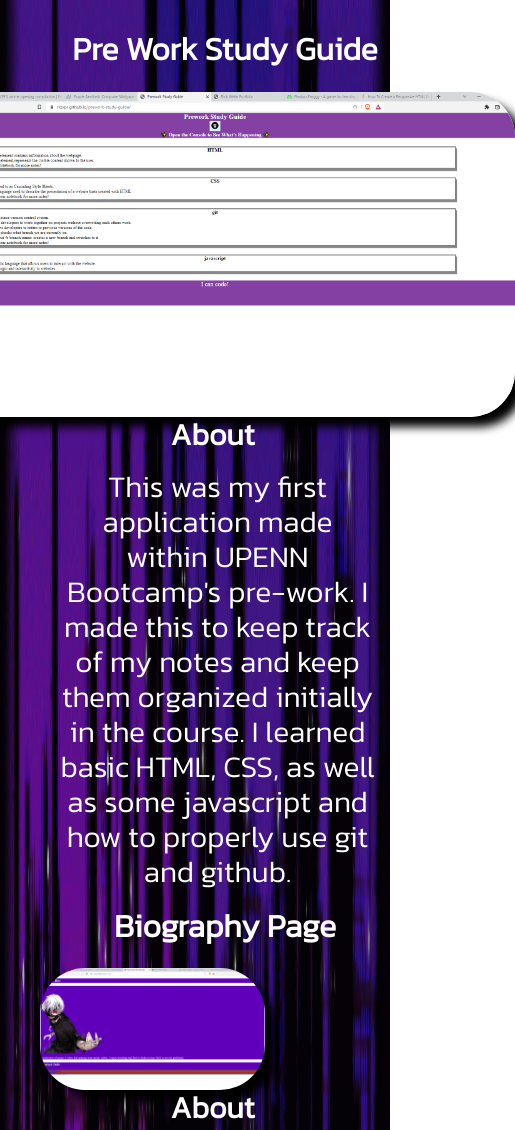
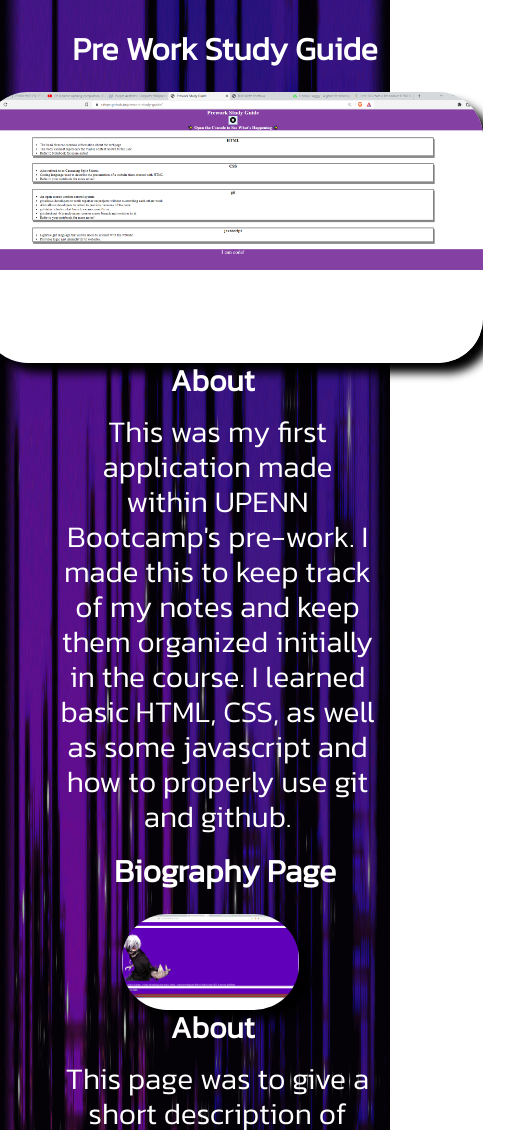
Before and after one commit to rktvpr/Ricks-Portfolio, a plain HTML site: page index.html in a window 390 px wide. Shown: the part 1248-2378 px from the top of the page, 515 px wide, since content can reach past the window. Drawn offline with Linux system fonts and the light colour scheme; a web font is replaced by a local one.

Commit message:
finished styling and media tag

```diff
--- a/assets/style.css
+++ b/assets/style.css
@@ -77,9 +77,6 @@ img{
     display: flex;
     flex-direction:row;
     align-items: center;
-}
-
-.aboutme-content{
     font-size: 35px
 }
 
@@ -141,16 +138,11 @@ h4 {
     line-height: 1.2em;
 }
 
-.link-tag{
-    text-align:left;
-    font-size: 20px;
-}
-
 article{
     margin-left: 15px
 }
 
-.container a img{
+.large-container a img{
     height: 100%;
     max-height: 400px;
     margin: 0px 0px 0px 25px;
@@ -165,7 +157,7 @@ article{
     min-width: 600px;
     height:100%;
 }
-.container{
+.large-container{
     width: 100%;
     display: flex;
     margin-left: auto;
@@ -174,13 +166,21 @@ article{
     justify-content: center;
 }
 
-.study-guide-img{
-    width: 50%;
-    height: 50%;
+.small-container a img{
+    height: 100%;
+    max-height: 400px;
     margin: 0px 0px 0px 25px;
     box-shadow: 10px 10px 10px black;
 }
 
+.small-container{
+    width: 100%;
+    display: flex;
+    margin-left: auto;
+    margin-right: auto;
+    align-items: center;
+    justify-content: center;
+}
 .image-wrapper{
     width: 100%;
     display: flex;
@@ -190,39 +190,11 @@ article{
     justify-content: center;
 }
 
-.bio-page-img{
-width: 40%;
-height: 40%;
-margin-left: 30px;
-box-shadow: 10px 10px 10px black;
-}
-
-.placeholder img {
-width: 90%;
-min-width: 400px;
-height: 90%;
-max-height: 400px;
-margin: 0px 0px 0px 25px;
-box-shadow: 10px 10px 10px black;
-}
-
-
-
 .content{
 text-align: left;
 display:flex;
 flex-direction:row-reverse;
 justify-content: flex-end;
-}
-
-.placeholder-about-section{
-    text-align: center;
-
-}
-
-.placeholder-image{
-width: 40%;
-height: 40%;
 }
 
 footer{
@@ -245,11 +217,6 @@ footer{
         flex-direction: column;
         align-items: center;
         justify-content: space-between;
-    }
-
-    .logo{
-        width: 100%;
-        height: 100%;
     }
 
     header{
@@ -312,31 +279,43 @@ footer{
         display:flex;
         flex-direction: column-reverse;
         align-items: center;
+        justify-content:center;
 
 
     }
-    .content img{
-        align-items: center;
-        width: 60%;
-        height: 60%;
-        align-content: center;
+
+    .first-image{
+        width: 500px;
+        min-width: 100px;
+
     }
 
-    .placeholder-content{
-        text-align: center;
-        display:flex;
-        flex-direction:column-reverse;
-        justify-content: center;
-        }
+    .small-image{
+        margin: 0px 0px 0px 25px;
+    }
+    .large-container a img{
+        height: 100%;
+        margin: 0px 0px 0px 0px;
+        max-height: 400px;
+        box-shadow: 10px 10px 10px black;
+    }
 
-        .placeholder-image {
-        width: 60%;
-        height: 60%;
-        margin: 0px 0px 0px 25px;
-        display: flex;
-        align-content: center;
-        }
+    .large-container{
+        width: 75%;
+        padding-left: 60px;
+    }
 
+    .small-container a img{
+        height: 100%;
+        margin: 0px 0px 0px 0px;
+        max-height: 400px;
+        box-shadow: 10px 10px 10px black;
+    }
+
+    .small-container{
+        width: 75%;
+        padding-left: 60px;
+    }
     img{
         display: flex;
         justify-content: center;
--- a/index.html
+++ b/index.html
@@ -62,7 +62,7 @@
               use git and github.
               </p>
           </aside>
-          <div class="container">
+          <div class="large-container">
             <a href="https://rktvpr.github.io/prework-study-guide/"> <img class="first-image" src="assets\images\Prework Study Guide - Brave 9_15_2022 4_40_07 PM.png" alt="prework-study-guide" href="https://rktvpr.github.io/prework-study-guide/"> </a>
           </div>
         </div>
@@ -77,7 +77,7 @@
                 basic HTML and CSS. It gave me a baseline to know where I stand in skill level and showed me where i can improve.
               </p>
           </aside>
-          <div class="container">
+          <div class="small-container">
             <a  href="https://rktvpr.github.io/bio-repo/"> <img class="small-image" src="assets\images\Student Bio With Attributes - Brave 9_15_2022 4_38_33 PM.png" alt="Bio-page" href="https://rktvpr.github.io/prework-study-guide/"> </a>
           </div>
         </div>
@@ -94,7 +94,7 @@
                     Lorem ipsum dolor sit amet consectetur adipisicing elit.
                 </p>
             </aside>
-            <div class="container">
+            <div class="small-container">
               <a  href="google.com"> <img class="small-image" src="assets\images\uchiha placeholder.png" alt="placeholder"> </a>
             </div>
           </div>
```
